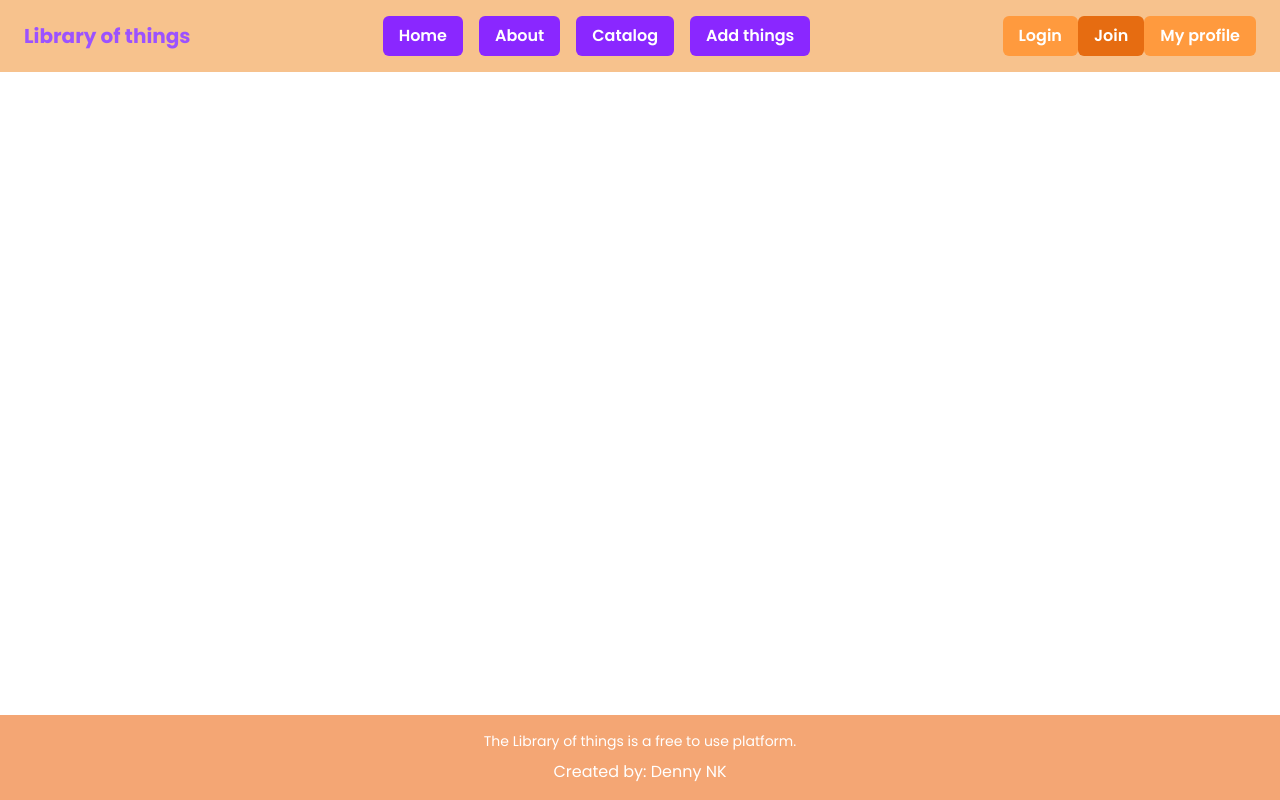
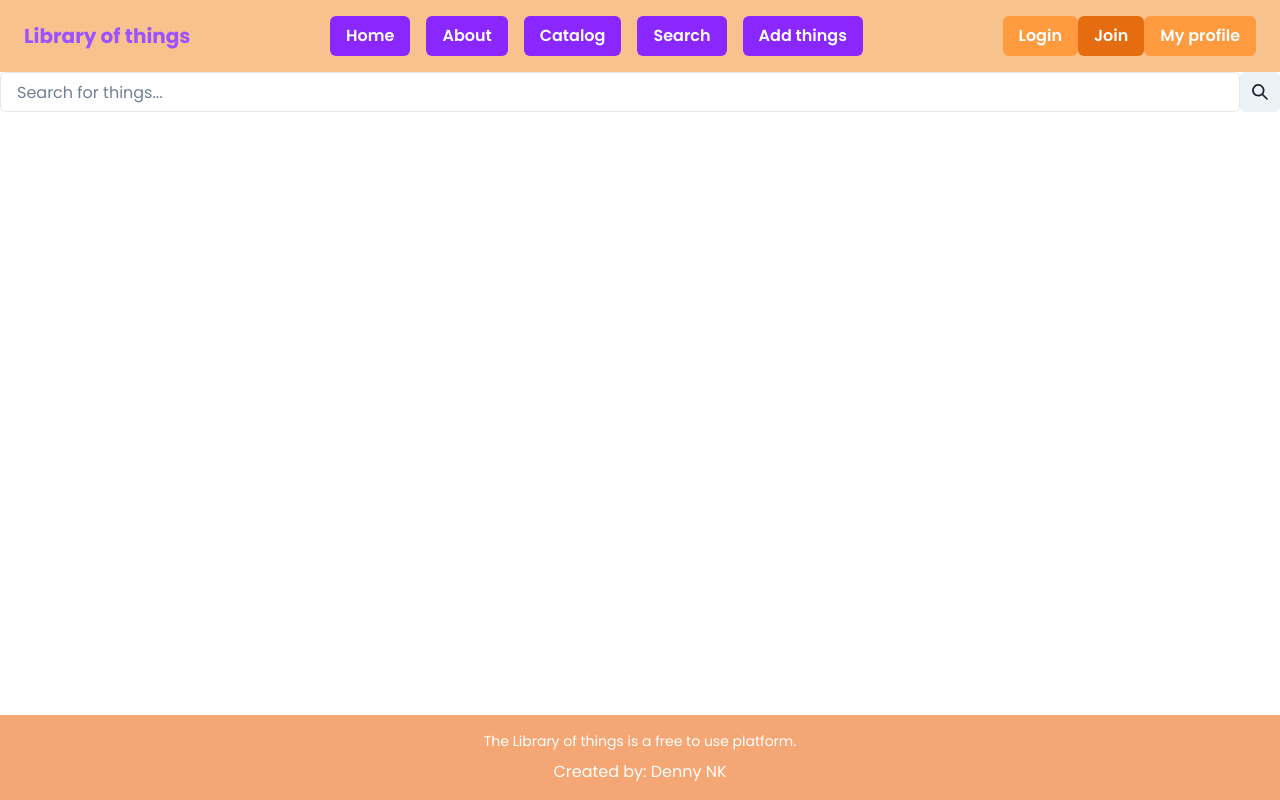
Before and after one commit to DennyNK/LibOfThings, a React (Vite) app in the folder client/: page /search in a window 1280 px wide. Built offline with nearby package versions, Linux system fonts and the light colour scheme.

Commit message:
add basic search component

```diff
--- a/client/package.json
+++ b/client/package.json
@@ -10,6 +10,7 @@
     "preview": "vite preview"
   },
   "dependencies": {
+    "@chakra-ui/icons": "^2.2.4",
     "@chakra-ui/react": "^2.10.3",
     "@emotion/react": "^11.14.0",
     "@emotion/styled": "^11.14.0",
--- a/client/src/App.jsx
+++ b/client/src/App.jsx
@@ -9,6 +9,7 @@ import Login from './components/login/Login.jsx'
 import Register from './components/register/register.jsx'
 import AddThings from './components/addThings/AddThings.jsx'
 import Catalog from './components/catalog/Catalog.jsx'
+import Search from './components/register/search/Search.jsx'
 
 function App() {
 
@@ -22,6 +23,7 @@ function App() {
       <Route path='/' element={<Home/>}></Route>
       <Route path='/about' element={<About/>}></Route>
       <Route path='/catalog' element={<Catalog/>}></Route>
+      <Route path='/search' element={<Search/>}></Route>
       <Route path='/add' element={<AddThings/>}></Route>
       <Route path='/login' element={<Login/>}></Route>
       <Route path='/register' element={<Register/>}></Route>
--- a/client/src/components/header/Header.jsx
+++ b/client/src/components/header/Header.jsx
@@ -43,6 +43,17 @@ export default function Header() {
             variant="ghost"
           >
             Catalog
+          </Button>
+          </Link>
+
+          <Link to='/search'>
+          <Button
+            bg="purple.500"
+            color="white"
+            _hover={{ bg: "purple.400" }}
+            variant="ghost"
+          >
+            Search
           </Button>
           </Link>
 
--- /dev/null
+++ b/client/src/components/register/search/Search.jsx
@@ -0,0 +1,20 @@
+import { Flex, IconButton, Input} from '@chakra-ui/react';
+import { SearchIcon } from "@chakra-ui/icons";
+
+export default function Search() {
+   return (
+       <Flex>
+
+        <Input
+        placeholder='Search for things...'
+        />
+        <IconButton
+        icon={<SearchIcon />}
+        aria-label="Search"
+        />
+
+
+
+       </Flex>
+   );
+}
```
Also changed, not shown: 1 other file (tests, documents, lock files or other folders).
